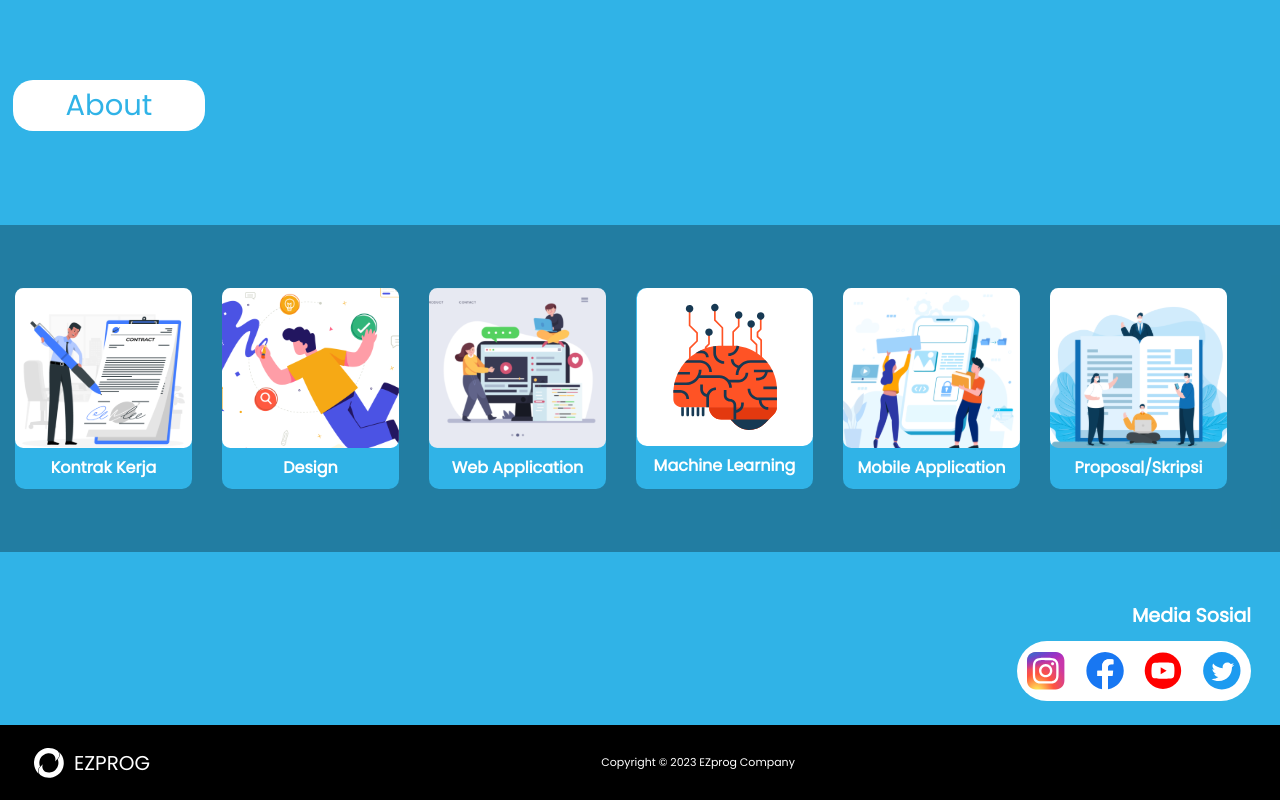
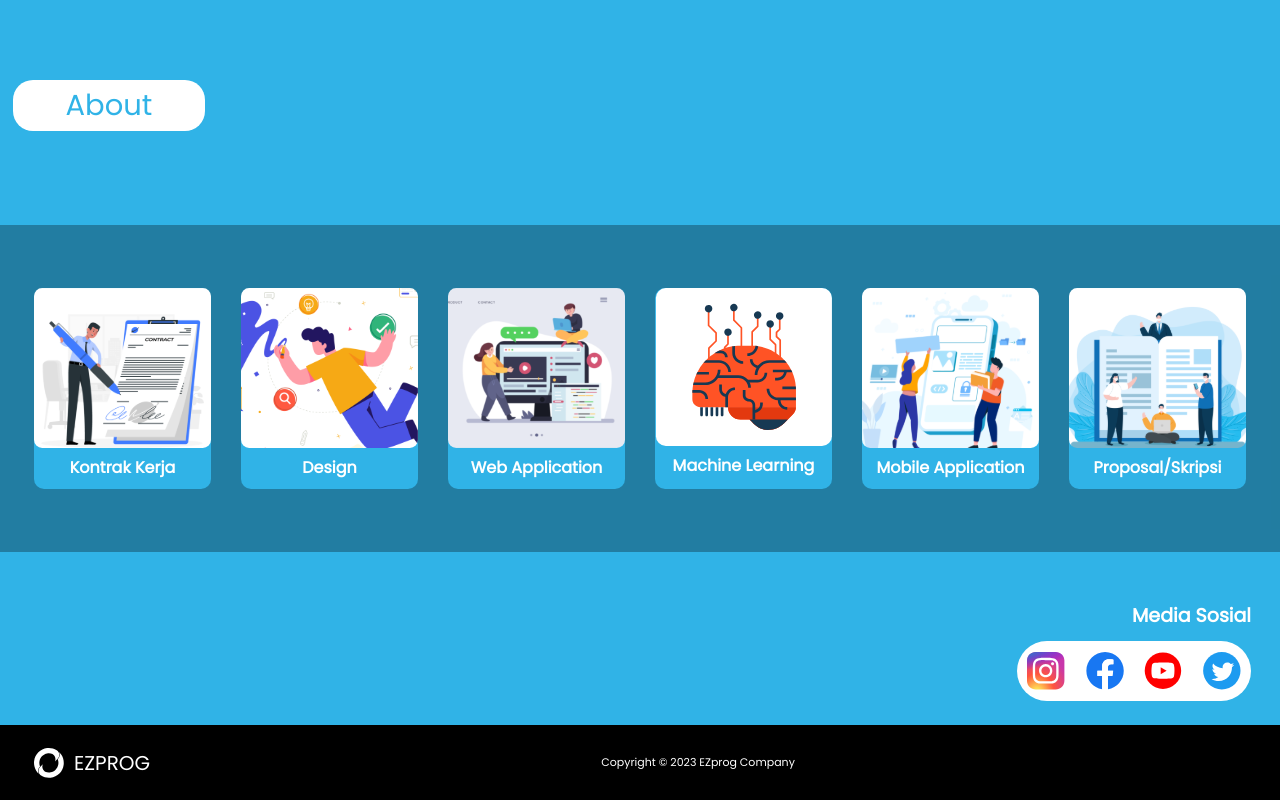
Before and after one commit to azwan20/ez-prog, a Next.js app: page /landingPage in a window 1280 px wide. Shown: the part 3028-3828 px from the top of the page. Built offline with nearby package versions, Linux system fonts and the light colour scheme.

Commit message:
Update globals.css

```diff
--- a/src/styles/globals.css
+++ b/src/styles/globals.css
@@ -377,6 +377,7 @@ main {
 
 .about-con {
   width: 100%;
+  justify-content: center;
 }
 
 .about-con a {
@@ -389,6 +390,7 @@ main {
   width: fit-content;
   align-items: center;
   justify-content: center;
+  margin: auto;
 }
 
 .about-contain {
```
